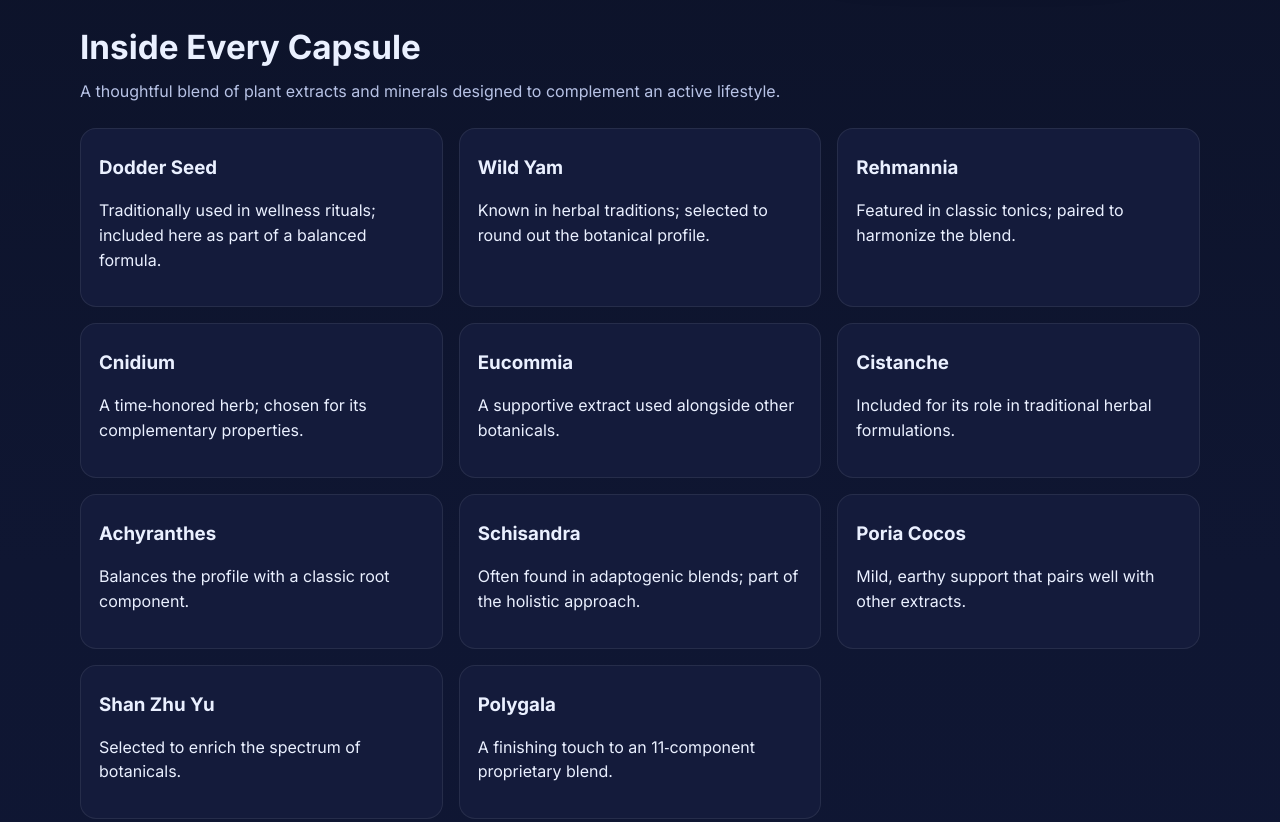
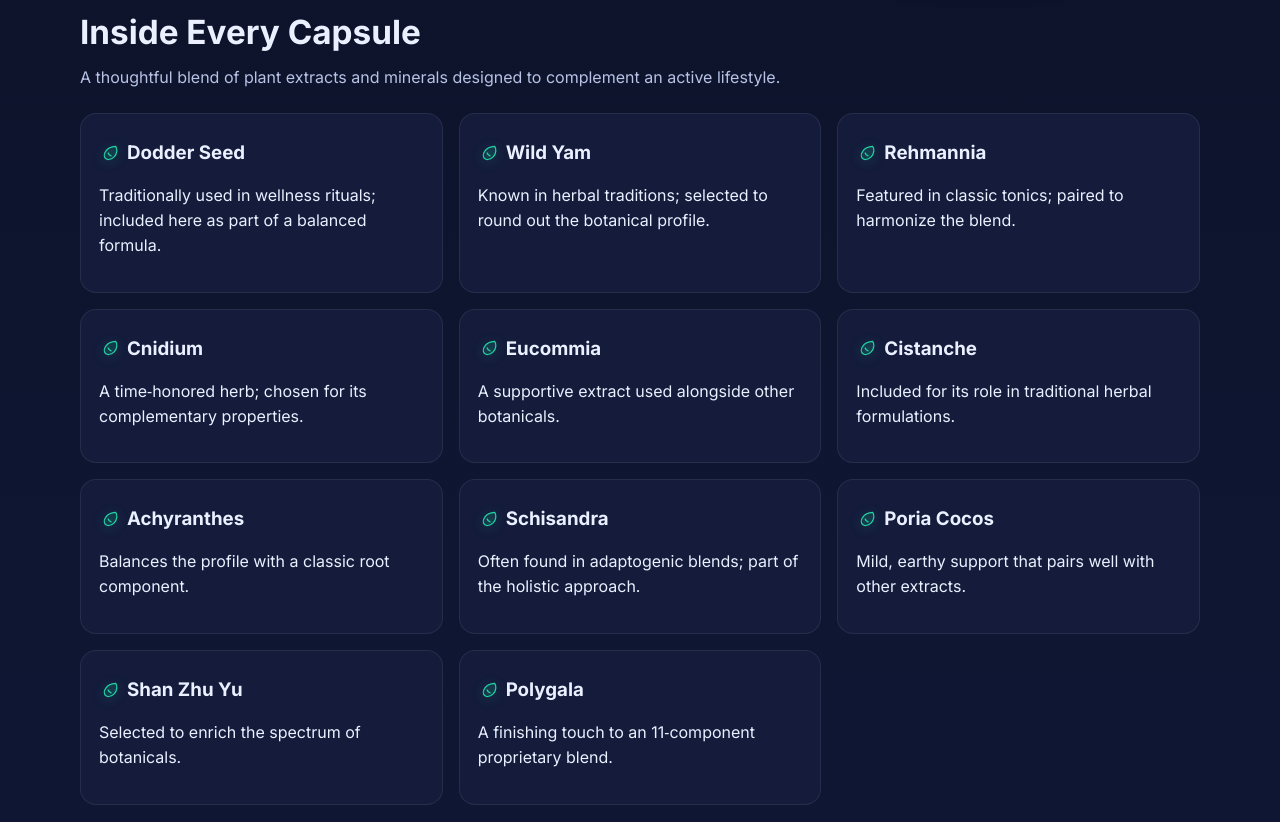
Before and after one commit to LloydMatei254/AgriBizz, a plain HTML site: page docs/index.html in a window 1280 px wide. Shown: the part 920-1742 px from the top of the page. Drawn offline with Linux system fonts and the light colour scheme.

Commit message:
Polish UI: add hero SVG and feature icons, update styles

```diff
--- a/docs/css/styles.css
+++ b/docs/css/styles.css
@@ -6,12 +6,14 @@
 /* Hero */
 .hero{padding:64px 0 32px;border-bottom:1px solid var(--border)}.hero-inner{display:grid;grid-template-columns:1.2fr .8fr;gap:32px;align-items:center}.hero h1{font-size:clamp(28px,3.4vw,44px);line-height:1.1;margin:0 0 10px}.hero p{color:var(--muted);margin:0 0 18px}.cta-group{display:flex;gap:12px;flex-wrap:wrap;margin:16px 0 18px}.btn{display:inline-block;padding:12px 18px;border-radius:12px;font-weight:600;border:1px solid transparent;transition:.2s box-shadow,.2s transform}.btn:hover{transform:translateY(-1px);box-shadow:0 8px 24px -12px var(--ring)}.btn-primary{background:linear-gradient(135deg,var(--primary),#7da7ff);color:var(--primary-ink)}.btn-secondary{background:transparent;border-color:var(--border)}.trust-row{display:flex;gap:8px;flex-wrap:wrap}.badge{background:rgba(255,255,255,.06);border:1px solid var(--border);padding:6px 10px;border-radius:20px;color:var(--muted);font-size:14px}
 .hero-visual .bottle{width:min(380px,70%);aspect-ratio:3/7;background:linear-gradient(180deg,#1a2250,#0f1530);border:2px solid var(--border);border-radius:22px;margin-inline:auto;box-shadow:0 30px 60px -20px rgba(0,0,0,.6),inset 0 0 0 1px rgba(255,255,255,.05)}
+/* When using an SVG image instead of the placeholder bottle */
+.hero-visual img{width:min(420px,80%);height:auto;display:block;margin-inline:auto;filter:drop-shadow(0 30px 60px rgba(0,0,0,.45))}
 
 /* Sections */
 .section{padding:64px 0}.section-alt{background:linear-gradient(180deg,var(--surface),var(--surface-2));border-block:1px solid var(--border)}.section-head{margin-bottom:24px}.section-head h2{margin:0 0 6px;font-size:clamp(22px,2.6vw,34px)}.section-head p{color:var(--muted);margin:0}
 
 /* Cards & Grid */
-.grid{display:grid;gap:16px}.features{grid-template-columns:repeat(3,1fr)}.bonuses{grid-template-columns:repeat(2,1fr)}.pricing{grid-template-columns:repeat(3,1fr)}.card{background:var(--card);border:1px solid var(--border);border-radius:16px;padding:18px}.feature h3,.bonus h3{margin:6px 0 8px}.eyebrow{font-size:12px;letter-spacing:.3px;color:var(--muted);text-transform:uppercase}.price .amount{font-size:36px;font-weight:800;margin:6px 0 10px}.btn-block{display:block;text-align:center}.price.hot{outline:2px solid var(--accent);box-shadow:0 10px 30px -15px rgba(33,212,164,.4)}.price .sub{color:var(--muted);font-size:13px;margin-top:8px}.bullets{padding-left:18px;margin:8px 0 12px}.bullets li{margin:6px 0}
+.grid{display:grid;gap:16px}.features{grid-template-columns:repeat(3,1fr)}.bonuses{grid-template-columns:repeat(2,1fr)}.pricing{grid-template-columns:repeat(3,1fr)}.card{background:var(--card);border:1px solid var(--border);border-radius:16px;padding:18px}.feature h3,.bonus h3{margin:6px 0 8px;display:flex;align-items:center;gap:8px}.feature h3 .icon{width:20px;height:20px;flex:0 0 20px;filter:drop-shadow(0 2px 6px rgba(33,212,164,.35))}.eyebrow{font-size:12px;letter-spacing:.3px;color:var(--muted);text-transform:uppercase}.price .amount{font-size:36px;font-weight:800;margin:6px 0 10px}.btn-block{display:block;text-align:center}.price.hot{outline:2px solid var(--accent);box-shadow:0 10px 30px -15px rgba(33,212,164,.4)}.price .sub{color:var(--muted);font-size:13px;margin-top:8px}.bullets{padding-left:18px;margin:8px 0 12px}.bullets li{margin:6px 0}
 .price-chip{display:inline-block;background:rgba(33,212,164,.12);color:var(--ok);border:1px solid rgba(33,212,164,.35);padding:6px 10px;border-radius:999px;font-weight:600}
 .guarantee{display:grid;grid-template-columns:auto 1fr;gap:18px;align-items:center}.seal{background:radial-gradient(80% 80% at 30% 30%,#1bd6a7 0%,#0fbf93 60%,#0aa580 100%);color:#04171a;border-radius:50%;width:120px;height:120px;display:grid;place-items:center;font-weight:800;text-align:center;padding:10px;border:4px solid rgba(255,255,255,.2);box-shadow:0 16px 40px -24px rgba(0,0,0,.6)}
 
--- a/docs/index.html
+++ b/docs/index.html
@@ -44,7 +44,7 @@
             </div>
           </div>
           <div class="hero-visual" aria-hidden="true">
-            <div class="bottle"></div>
+            <img src="./img/hero-bottle.svg" alt="Vigor Plus bottle illustration" />
           </div>
         </div>
       </section>
@@ -58,47 +58,47 @@
           </header>
           <div class="grid features">
             <article class="card feature">
-              <h3>Dodder Seed</h3>
+              <h3><img class="icon" src="./img/icon-leaf.svg" alt="" aria-hidden="true" />Dodder Seed</h3>
               <p>Traditionally used in wellness rituals; included here as part of a balanced formula.</p>
             </article>
             <article class="card feature">
-              <h3>Wild Yam</h3>
+              <h3><img class="icon" src="./img/icon-leaf.svg" alt="" aria-hidden="true" />Wild Yam</h3>
               <p>Known in herbal traditions; selected to round out the botanical profile.</p>
             </article>
             <article class="card feature">
-              <h3>Rehmannia</h3>
+              <h3><img class="icon" src="./img/icon-leaf.svg" alt="" aria-hidden="true" />Rehmannia</h3>
               <p>Featured in classic tonics; paired to harmonize the blend.</p>
             </article>
             <article class="card feature">
-              <h3>Cnidium</h3>
+              <h3><img class="icon" src="./img/icon-leaf.svg" alt="" aria-hidden="true" />Cnidium</h3>
               <p>A time‑honored herb; chosen for its complementary properties.</p>
             </article>
             <article class="card feature">
-              <h3>Eucommia</h3>
+              <h3><img class="icon" src="./img/icon-leaf.svg" alt="" aria-hidden="true" />Eucommia</h3>
               <p>A supportive extract used alongside other botanicals.</p>
             </article>
             <article class="card feature">
-              <h3>Cistanche</h3>
+              <h3><img class="icon" src="./img/icon-leaf.svg" alt="" aria-hidden="true" />Cistanche</h3>
               <p>Included for its role in traditional herbal formulations.</p>
             </article>
             <article class="card feature">
-              <h3>Achyranthes</h3>
+              <h3><img class="icon" src="./img/icon-leaf.svg" alt="" aria-hidden="true" />Achyranthes</h3>
               <p>Balances the profile with a classic root component.</p>
             </article>
             <article class="card feature">
-              <h3>Schisandra</h3>
+              <h3><img class="icon" src="./img/icon-leaf.svg" alt="" aria-hidden="true" />Schisandra</h3>
               <p>Often found in adaptogenic blends; part of the holistic approach.</p>
             </article>
             <article class="card feature">
-              <h3>Poria Cocos</h3>
+              <h3><img class="icon" src="./img/icon-leaf.svg" alt="" aria-hidden="true" />Poria Cocos</h3>
               <p>Mild, earthy support that pairs well with other extracts.</p>
             </article>
             <article class="card feature">
-              <h3>Shan Zhu Yu</h3>
+              <h3><img class="icon" src="./img/icon-leaf.svg" alt="" aria-hidden="true" />Shan Zhu Yu</h3>
               <p>Selected to enrich the spectrum of botanicals.</p>
             </article>
             <article class="card feature">
-              <h3>Polygala</h3>
+              <h3><img class="icon" src="./img/icon-leaf.svg" alt="" aria-hidden="true" />Polygala</h3>
               <p>A finishing touch to an 11‑component proprietary blend.</p>
             </article>
           </div>
```
Also changed, not shown: docs/img/hero-bottle.svg (added), docs/img/icon-leaf.svg (added).
